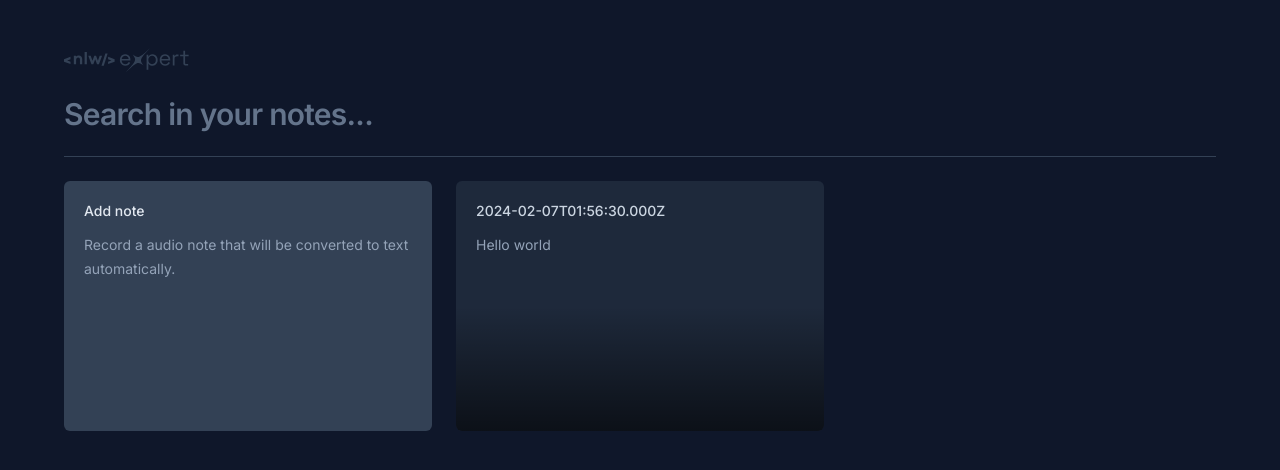
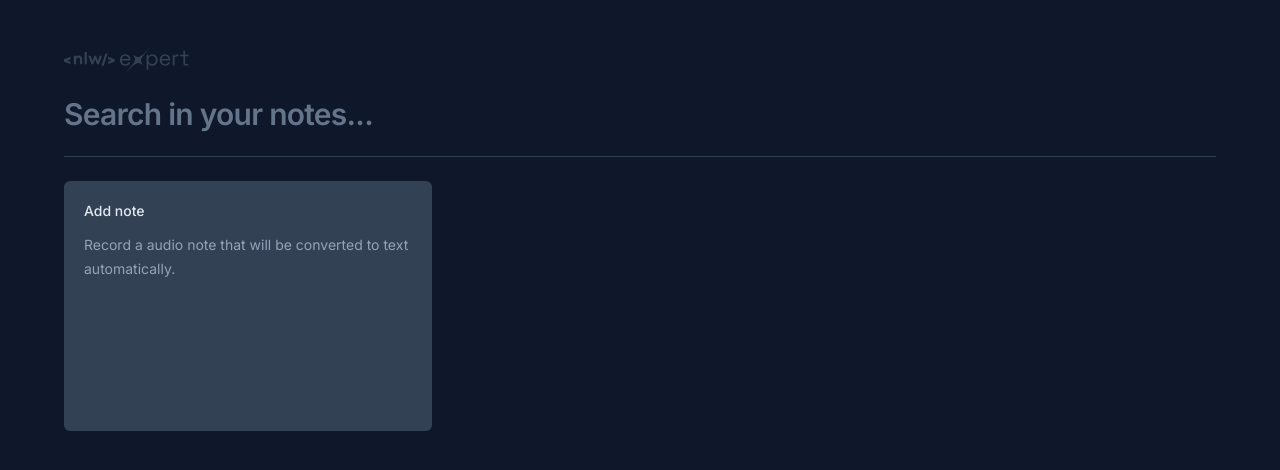
Before and after one commit to arthurrios/nlw-expert-notes, a React (Vite) app: page / in a window 1280 px wide. Shown: the top 470 px of the page. Built offline with nearby package versions, Linux system fonts and the light colour scheme.

Commit message:
feat: add note state

```diff
--- a/src/app.tsx
+++ b/src/app.tsx
@@ -1,13 +1,27 @@
+import { useState } from 'react'
 import logo from './assets/logo-nlw-expert.svg'
 import { NewNoteCard } from './components/new-note-card'
 import { NoteCard } from './components/note-card'
 
-const note = {
-  date: new Date(),
-  content: 'Hello world',
+interface Note {
+  id: string
+  date: Date
+  content: string
 }
 
 export function App() {
+  const [notes, setNotes] = useState<Note[]>([])
+
+  function onNoteCreated(content: string) {
+    const newNote = {
+      id: crypto.randomUUID(),
+      date: new Date(),
+      content,
+    }
+
+    setNotes([newNote, ...notes])
+  }
+
   return (
     <div className="mx-auto max-w-6xl my-12 space-y-6">
       <img src={logo} alt="NLW Expert" />
@@ -22,8 +36,10 @@
       <div className="h-px bg-slate-700" />
 
       <div className="grid grid-cols-3 gap-6 auto-rows-[250px]">
-        <NewNoteCard />
-        <NoteCard note={note} />
+        <NewNoteCard onNoteCreated={onNoteCreated} />
+        {notes.map((note) => {
+          return <NoteCard key={note.id} note={note} />
+        })}
       </div>
     </div>
   )
--- a/src/components/new-note-card.tsx
+++ b/src/components/new-note-card.tsx
@@ -3,7 +3,11 @@
 import { ChangeEvent, FormEvent, useState } from 'react'
 import { toast } from 'sonner'
 
-export function NewNoteCard() {
+interface NewNoteCreatedProps {
+  onNoteCreated: (content: string) => void
+}
+
+export function NewNoteCard({ onNoteCreated }: NewNoteCreatedProps) {
   const [shouldShowOnboarding, setShouldShowOnboarding] = useState(true)
   const [content, setContent] = useState('')
 
@@ -21,7 +25,9 @@
 
   function handleSaveNote(event: FormEvent) {
     event.preventDefault()
-
+    onNoteCreated(content)
+    setContent('')
+    setShouldShowOnboarding(true)
     toast.success('Note created successfully!')
   }
 
@@ -67,6 +73,7 @@
                   autoFocus
                   className="text-sm leading-6 text-slate-400 bg-transparent resize-none flex-1 outline-none"
                   onChange={handleContentChanged}
+                  value={content}
                 ></textarea>
               )}
             </div>
--- a/src/components/note-card.tsx
+++ b/src/components/note-card.tsx
@@ -15,7 +15,10 @@
     <Dialog.Root>
       <Dialog.Trigger className="rounded-md bg-slate-800 p-5 text-left flex flex-col gap-3 overflow-hidden relative outline-none hover:ring-2 hover:ring-slate-600 focus-visible:ring-2 focus-visible:ring-lime-400">
         <span className="text-sm font-medium text-slate-300">
-          {note.date.toISOString()}
+          {formatDistanceToNow(note.date, {
+            locale: enUS,
+            addSuffix: true,
+          })}
         </span>
         <p className="text-sm leading-6 text-slate-400">{note.content}</p>
 
```
